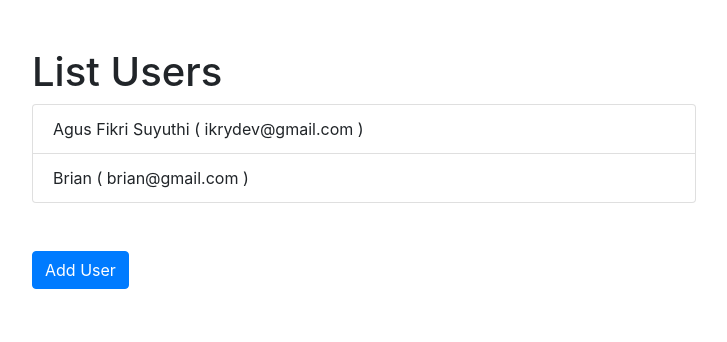
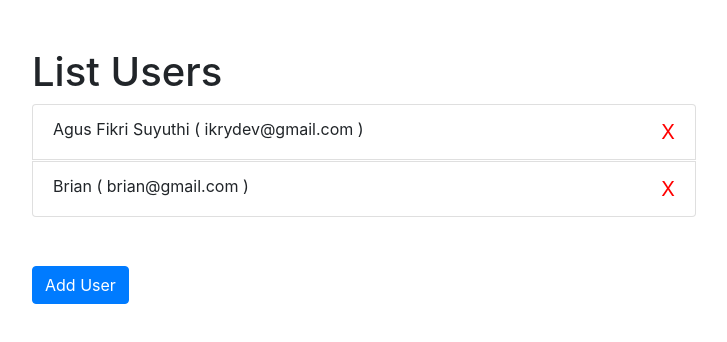
Before and after one commit to RIstiaque/simple-crud-vue, a Vue app: page / in a window 1280 px wide. Shown: the top 342 px of the page, without its empty margins (276-1003 px from the left). Built offline with nearby package versions, Linux system fonts and the light colour scheme.

Commit message:
Refactored delete UI.

```diff
--- a/src/components/Users.vue
+++ b/src/components/Users.vue
@@ -5,15 +5,18 @@
         </div>
         <div class="col-12">
             <ul class="list-group">
-
                 <li
                     v-for="(user,index) in users"
                     :key="index"
-                @click="deleteUser(index)"
-                class="list-group-item"
+                    class="list-group-item d-flex justify-content-between"
                 >
-            {{user.name}} ( {{user.email}} )</li>
-
+                    <span>
+                        {{user.name}} ( {{user.email}} )
+                    </span>
+                    <span class="deleteUser" @click="deleteUser(index)">
+                        X
+                    </span>
+                </li>
             </ul>
         </div>
         <div class="col-12 mt-5">
@@ -50,8 +53,10 @@ export default {
     },
     methods:{
         deleteUser(index){
+            if (confirm(`Do you want to delete ${this.users[index]['name']}?`)){
                 this.users.splice(index,1)
                 alert("Succes Deleted!")
+            }
         },
         openAddUser(){
             this.$emit('addOpened', true)
@@ -62,11 +67,18 @@ export default {
 <style lang="scss">
     ul{
         li{
-            cursor: pointer
+            cursor: pointer;
+            margin-bottom: 1px!important;
         }
         li:hover{
-            background-color: red;
-            color: white
+            border: 1px solid red;
         }
     }
+    .deleteUser{
+        font-size: 20px;
+        color: red;
+    }
+    .deleteUser:hover{
+        font-weight: 700!important;
+    }
 </style>
```
Lines whose indentation alone changed are shown as unchanged.
